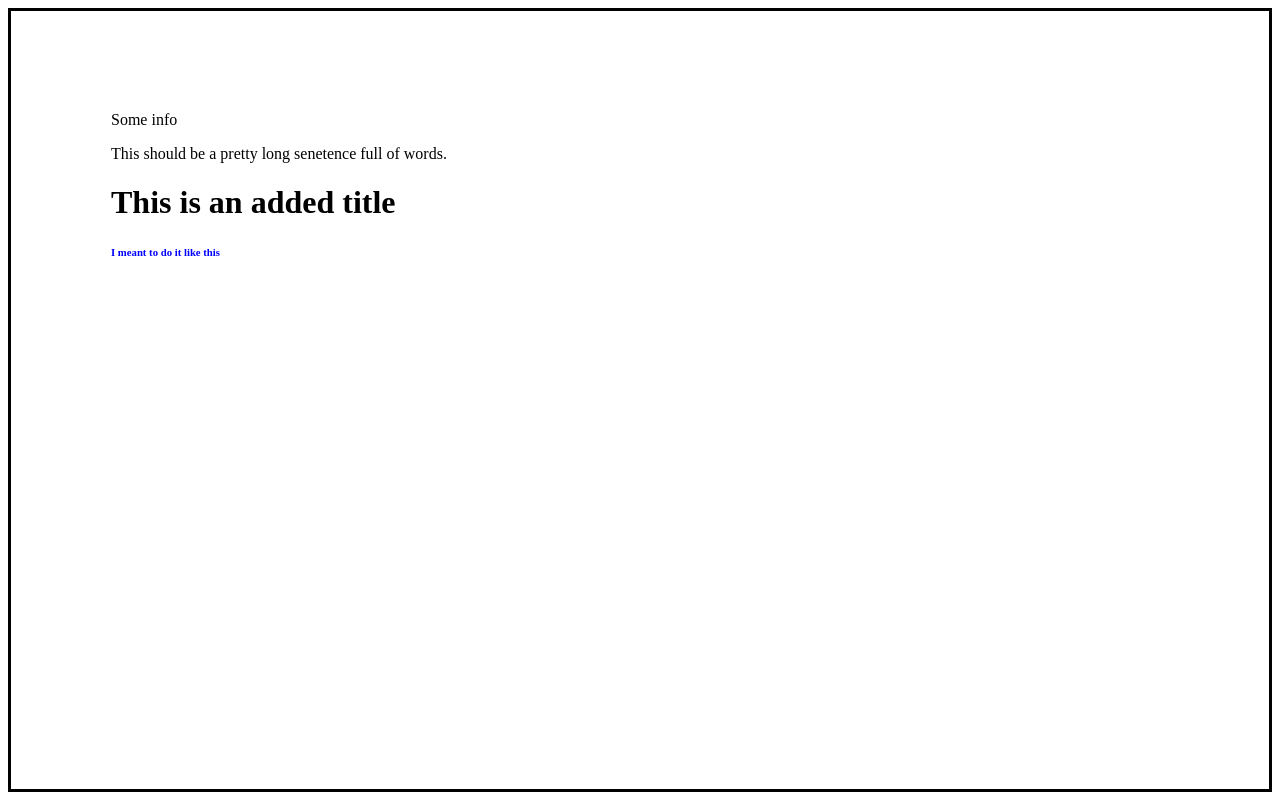
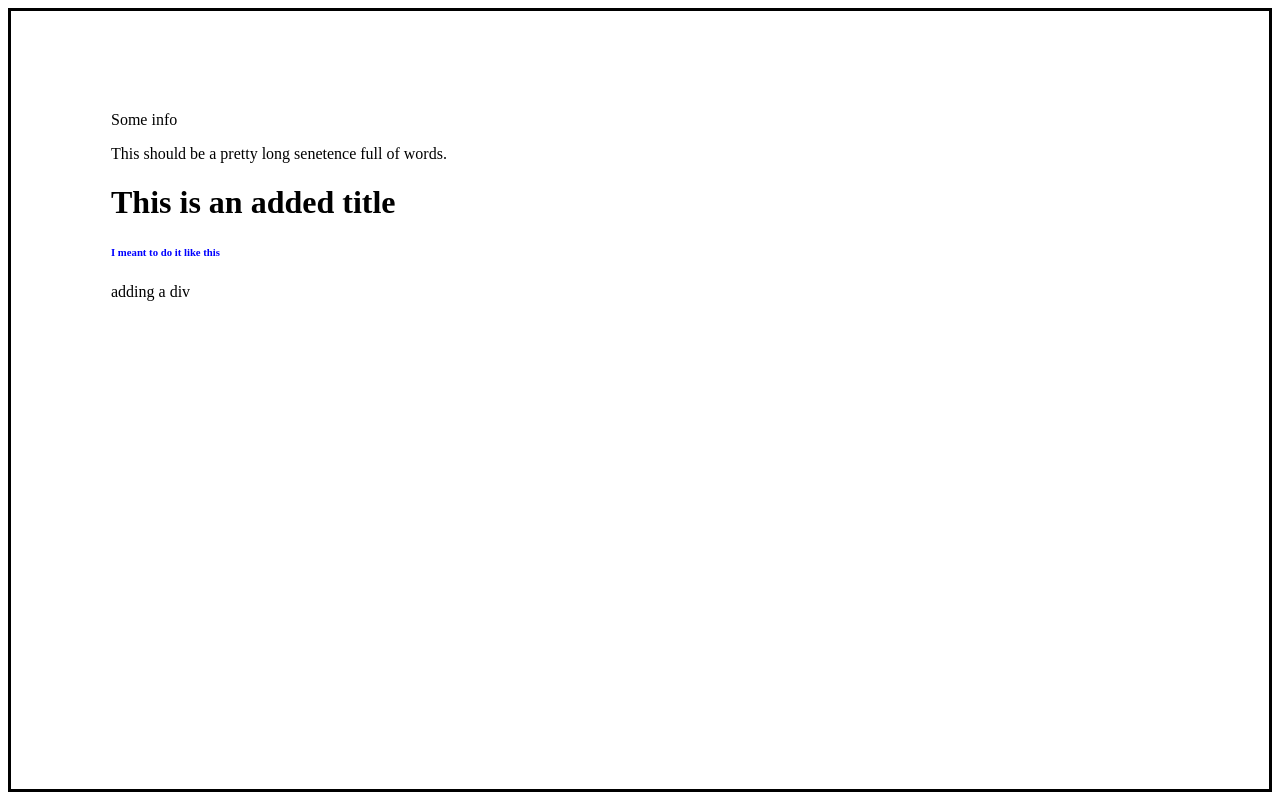
Before and after one commit to Benluv/This-is-a-test-repo, a plain HTML site: page index.html in a window 1280 px wide. Drawn offline with Linux system fonts and the light colour scheme.

Commit message:
div
added div

```diff
--- a/index.html
+++ b/index.html
@@ -9,5 +9,8 @@
   <p>This should be a pretty long senetence full of words.</p>
   <h1>This is an added title</h1>
   <h6>I meant to do it like this</h6>
+    <div>
+        adding a div
+    </div>
 </body>
 </html>
```
